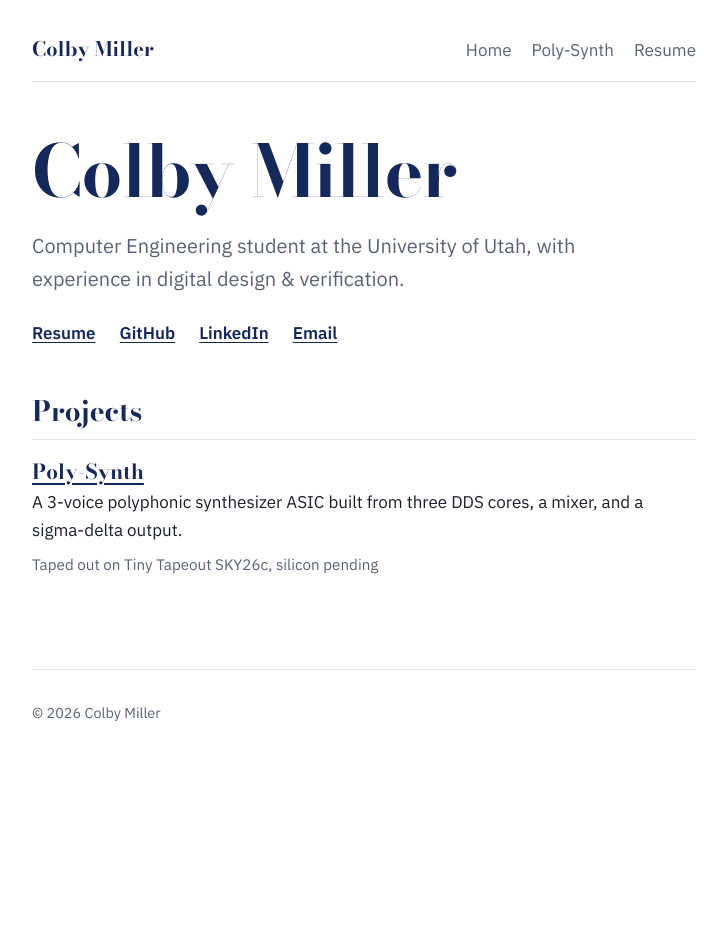
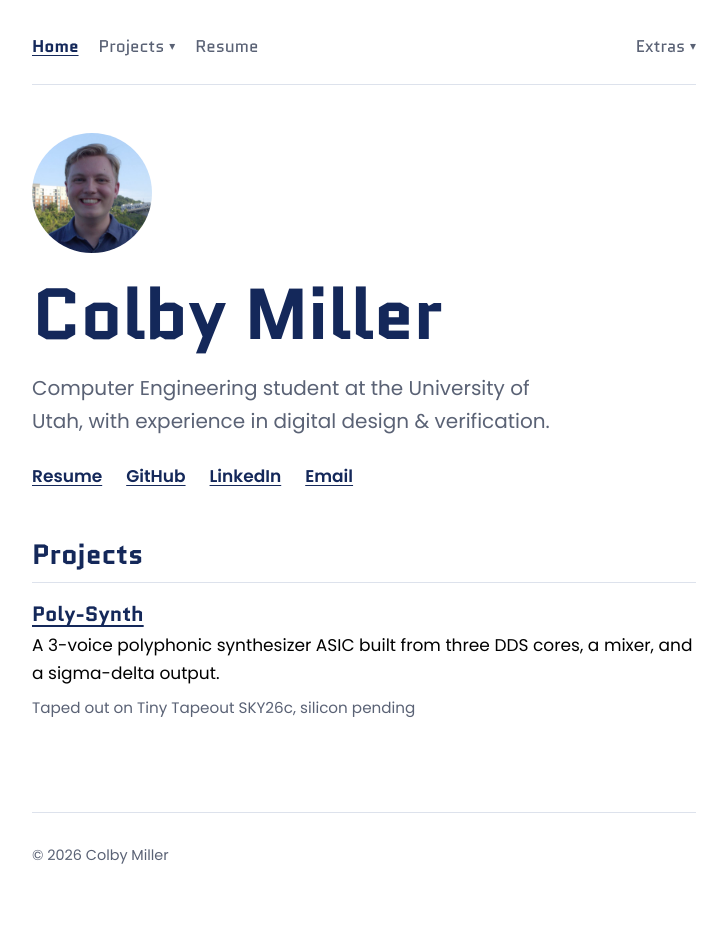
Before and after one commit to Colbywonn/Professional-Website, a Jekyll site: the page built from index.md, in a window 1280 px wide. Shown: the whole page, without its empty margins (276-1003 px from the left). Built offline with Jekyll 4.4.1, drawn with Linux system fonts in a browser that asks for light colours; before the commit the page ends 900 px from its top, so only the background shows below that.

Commit message:
Merge v2 assets into v1, redesign nav, and rebuild synth block diagram
- Pull in headshot, favicon, apple-touch-icon, and image SEO tag from v2
  while keeping v1's real links, tagline/social config, and copy
- Fix dead /resume.pdf links (file lives at /assets/resume.pdf); open
  resume and external nav links in a new tab
- Replace Bodoni Moda/IBM Plex Sans with Quantico (headings/nav) and
  Poppins (body); body text to black
- Rework header: drop wordmark, add hover-triggered Projects and Extras
  dropdowns with a flipping caret and current-page underline
- Add a custom SVG block diagram and die render image to the Poly-Synth
  page; clear the stale pre-launch README checklist

Co-Authored-By: Claude Sonnet 5 <noreply@anthropic.com>

```diff
--- a/_config.yml
+++ b/_config.yml
@@ -3,6 +3,7 @@ description: Computer Engineering student at the University of Utah, with experi
 url: "https://colbywonn.com"
 author: Colby Miller
 lang: en
+image: /headshot.jpg
 plugins:
   - jekyll-seo-tag
   - jekyll-sitemap
--- a/_layouts/default.html
+++ b/_layouts/default.html
@@ -4,19 +4,31 @@
   <meta charset="utf-8">
   <meta name="viewport" content="width=device-width, initial-scale=1">
   {% seo %}
+  <link rel="icon" href="{{ '/favicon.ico' | relative_url }}" sizes="any">
+  <link rel="apple-touch-icon" href="{{ '/apple-touch-icon.png' | relative_url }}">
   <link rel="preconnect" href="https://fonts.googleapis.com">
   <link rel="preconnect" href="https://fonts.gstatic.com" crossorigin>
-  <link href="https://fonts.googleapis.com/css2?family=Bodoni+Moda:opsz,wght@6..96,500;6..96,700&family=IBM+Plex+Sans:ital,wght@0,400;0,600;1,400&display=swap" rel="stylesheet">
+  <link href="https://fonts.googleapis.com/css2?family=Quantico:ital,wght@0,400;0,700;1,400&family=Poppins:wght@400;500;600&display=swap" rel="stylesheet">
   <link rel="stylesheet" href="{{ '/assets/css/site.css' | relative_url }}">
 </head>
 <body>
   <header class="site-header">
-    <a class="wordmark" href="{{ '/' | relative_url }}">Colby Miller</a>
     <nav>
-      <a href="{{ '/' | relative_url }}">Home</a>
-      <a href="{{ '/projects/synth/' | relative_url }}">Poly-Synth</a>
-      <a href="{{ '/resume.pdf' | relative_url }}">Resume</a>
+      <a href="{{ '/' | relative_url }}"{% if page.url == '/' %} class="current"{% endif %}>Home</a>
+      <div class="dropdown{% if page.url contains '/projects/' %} current{% endif %}" tabindex="0">
+        <span class="dropdown-toggle">Projects <span class="caret" aria-hidden="true">&#9662;</span></span>
+        <div class="dropdown-menu">
+          <a href="{{ '/projects/synth/' | relative_url }}">Poly-Synth</a>
+        </div>
+      </div>
+      <a href="{{ '/assets/resume.pdf' | relative_url }}" target="_blank" rel="noopener">Resume</a>
     </nav>
+    <div class="dropdown align-right" tabindex="0">
+      <span class="dropdown-toggle">Extras <span class="caret" aria-hidden="true">&#9662;</span></span>
+      <div class="dropdown-menu">
+        <a href="https://mission.colbywonn.com" target="_blank" rel="noopener">Mission Journal <span class="ext-icon" aria-hidden="true">&#8599;</span></a>
+      </div>
+    </div>
   </header>
   <main>
     {{ content }}
--- a/assets/css/site.css
+++ b/assets/css/site.css
@@ -1,11 +1,11 @@
 :root {
   --bg: #ffffff;
-  --text: #1a1f2b;
+  --text: #000000;
   --muted: #5a6275;
   --navy: #14285a;
   --rule: #dde2ec;
-  --serif: "Bodoni Moda", "Didot", "Bodoni 72", Georgia, serif;
-  --sans: "IBM Plex Sans", "Segoe UI", system-ui, sans-serif;
+  --display: "Quantico", "Arial Narrow", Arial, sans-serif;
+  --sans: "Poppins", "Segoe UI", system-ui, sans-serif;
 }
 
 * { box-sizing: border-box; }
@@ -21,6 +21,8 @@ body {
   line-height: 1.65;
 }
 
+.headshot { display: block; width: 120px; height: 120px; border-radius: 50%; object-fit: cover; margin-bottom: 1.25rem; }
+
 /* Header */
 .site-header {
   display: flex;
@@ -32,20 +34,53 @@ body {
   border-bottom: 1px solid var(--rule);
   margin-bottom: 3rem;
 }
-.wordmark {
-  font-family: var(--serif);
-  font-weight: 700;
-  font-size: 1.25rem;
-  color: var(--navy);
-  text-decoration: none;
-}
-.site-header nav { display: flex; gap: 1.25rem; }
+.site-header nav { display: flex; gap: 1.25rem; font-family: var(--display); }
 .site-header nav a { color: var(--muted); text-decoration: none; }
 .site-header nav a:hover { color: var(--navy); }
+.site-header nav a.current { color: var(--navy); text-decoration: underline; text-underline-offset: 0.2em; font-weight: 600; }
 
-/* Type: serif for headings only, sans for body */
+/* Dropdowns (hover-triggered): used for "Projects" in the nav and "Extras" in the header */
+.dropdown { position: relative; font-family: var(--display); padding-bottom: 0.5rem; }
+.dropdown-toggle { cursor: default; color: var(--muted); display: inline-flex; align-items: center; gap: 0.3rem; }
+.dropdown:hover .dropdown-toggle,
+.dropdown:focus-within .dropdown-toggle { color: var(--navy); }
+.dropdown.current .dropdown-toggle { color: var(--navy); text-decoration: underline; text-underline-offset: 0.2em; font-weight: 600; }
+.caret { display: inline-block; font-size: 0.7em; transition: transform 0.15s ease; text-decoration: none; }
+.dropdown:hover .caret,
+.dropdown:focus-within .caret { transform: rotate(180deg); }
+.dropdown-menu {
+  display: none;
+  position: absolute;
+  left: 0;
+  top: 100%;
+  background: var(--bg);
+  border: 1px solid var(--rule);
+  border-radius: 6px;
+  padding: 0.4rem 0;
+  min-width: 11rem;
+  box-shadow: 0 4px 12px rgba(0, 0, 0, 0.08);
+  z-index: 10;
+}
+.dropdown.align-right .dropdown-menu { left: auto; right: 0; }
+.dropdown:hover .dropdown-menu,
+.dropdown:focus-within .dropdown-menu { display: block; }
+.dropdown-menu a {
+  display: flex;
+  align-items: center;
+  gap: 0.35rem;
+  padding: 0.45rem 1rem;
+  color: var(--muted);
+  text-decoration: none;
+  font-family: var(--sans);
+  font-size: 0.95rem;
+  white-space: nowrap;
+}
+.dropdown-menu a:hover { color: var(--navy); background: var(--rule); }
+.ext-icon { font-size: 0.8em; }
+
+/* Type: display font for headings only, sans for body */
 h1, h2, h3 {
-  font-family: var(--serif);
+  font-family: var(--display);
   color: var(--navy);
   line-height: 1.15;
   font-weight: 700;
--- a/index.md
+++ b/index.md
@@ -2,13 +2,15 @@
 layout: default
 title: Colby Miller
 ---
+
+<img class="headshot" src="/headshot.jpg" alt="Colby Miller" width="120" height="120">
 
 # Colby Miller
 
 <p class="tagline">Computer Engineering student at the University of Utah, with experience in digital design &amp; verification.</p>
 
 <ul class="links">
-  <li><a href="/resume.pdf">Resume</a></li>
+  <li><a href="/assets/resume.pdf" target="_blank" rel="noopener">Resume</a></li>
   <li><a href="https://github.com/Colbywonn">GitHub</a></li>
   <li><a href="https://www.linkedin.com/in/Colbywonn">LinkedIn</a></li>
   <li><a href="mailto:colbyjmiller+ECE@gmail.com">Email</a></li>
```
Also changed, not shown: projects/synth/index.md (+4 -3 lines), README.md, apple-touch-icon.png (added), assets/img/block-diagram.svg (added), assets/img/die-render.png (added), favicon.ico (added), headshot.jpg (added).
